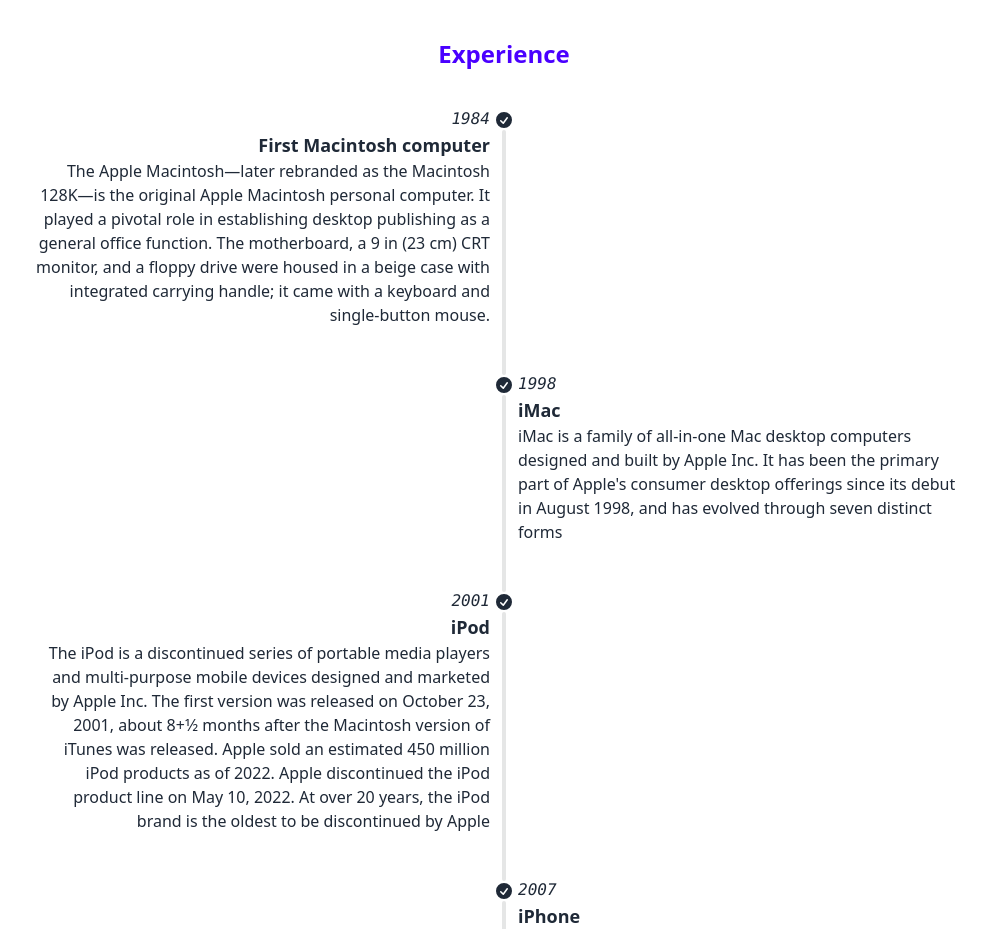
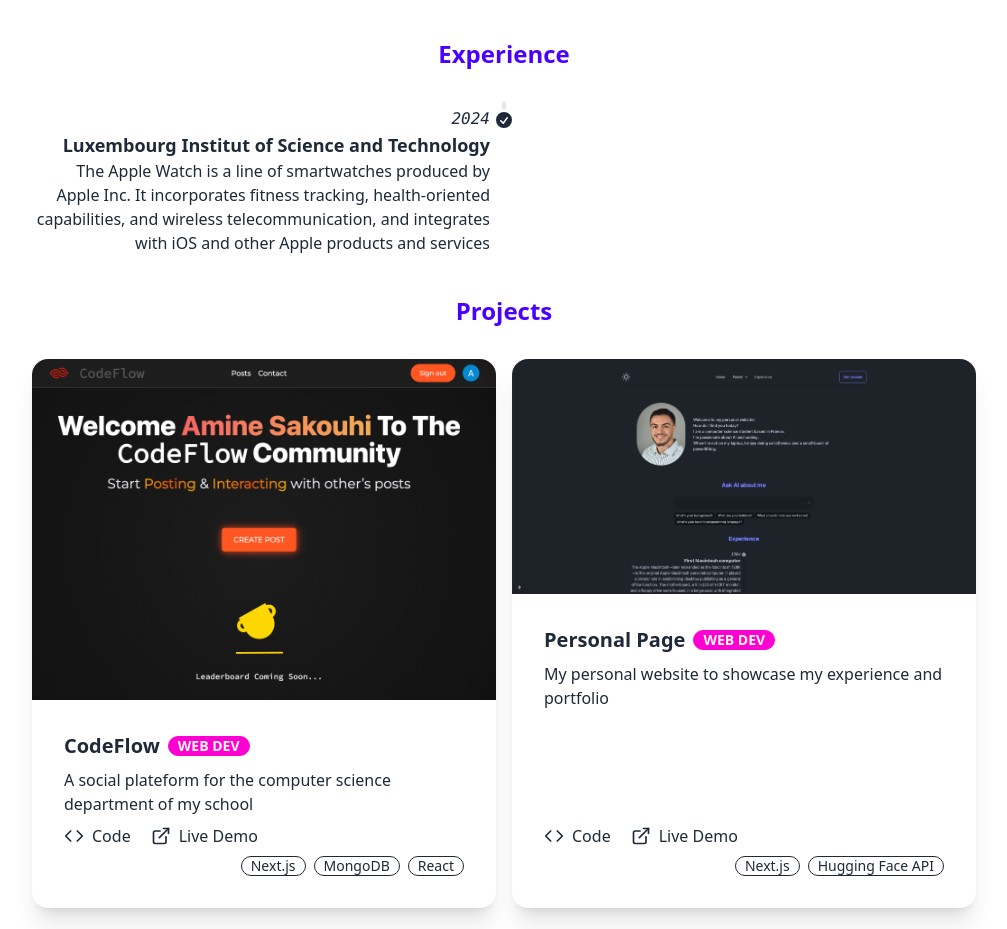
Before and after one commit to AmineSak/Personnal-website, a Next.js app: page / in a window 1280 px wide. Shown: the part 683-1612 px from the top of the page, without its empty margins (136-1143 px from the left). Built offline with nearby package versions, Linux system fonts and the light colour scheme.

Commit message:
added project

```diff
--- a/app/page.tsx
+++ b/app/page.tsx
@@ -136,14 +136,8 @@
           Projects
         </h1>
         <div className="grid justify-center grid-cols-1 md:grid-cols-2 gap-4 w-full mb-10">
-          {projects.map((project, index) => (
-            <>
-              <ProjectCard key={index} project={project} />
-              <ProjectCard key={index + 2} project={project} />
-              <ProjectCard key={index + 4} project={project} />
-              <ProjectCard key={index + 9} project={project} />
-              <ProjectCard key={index + 1} project={project} />
-            </>
+          {projects.map((project) => (
+            <ProjectCard key={project.id} project={project} />
           ))}
         </div>
       </div>
--- a/components/timeline.tsx
+++ b/components/timeline.tsx
@@ -1,117 +1,6 @@
 export default function Timeline() {
   return (
     <ul className="timeline timeline-snap-icon max-md:timeline-compact timeline-vertical">
-      <li>
-        <div className="timeline-middle">
-          <svg
-            xmlns="http://www.w3.org/2000/svg"
-            viewBox="0 0 20 20"
-            fill="currentColor"
-            className="h-5 w-5"
-          >
-            <path
-              fillRule="evenodd"
-              d="M10 18a8 8 0 100-16 8 8 0 000 16zm3.857-9.809a.75.75 0 00-1.214-.882l-3.483 4.79-1.88-1.88a.75.75 0 10-1.06 1.061l2.5 2.5a.75.75 0 001.137-.089l4-5.5z"
-              clipRule="evenodd"
-            />
-          </svg>
-        </div>
-        <div className="timeline-start mb-10 md:text-end">
-          <time className="font-mono italic">1984</time>
-          <div className="text-lg font-black">First Macintosh computer</div>
-          The Apple Macintosh—later rebranded as the Macintosh 128K—is the
-          original Apple Macintosh personal computer. It played a pivotal role
-          in establishing desktop publishing as a general office function. The
-          motherboard, a 9 in (23 cm) CRT monitor, and a floppy drive were
-          housed in a beige case with integrated carrying handle; it came with a
-          keyboard and single-button mouse.
-        </div>
-        <hr />
-      </li>
-      <li>
-        <hr />
-        <div className="timeline-middle">
-          <svg
-            xmlns="http://www.w3.org/2000/svg"
-            viewBox="0 0 20 20"
-            fill="currentColor"
-            className="h-5 w-5"
-          >
-            <path
-              fillRule="evenodd"
-              d="M10 18a8 8 0 100-16 8 8 0 000 16zm3.857-9.809a.75.75 0 00-1.214-.882l-3.483 4.79-1.88-1.88a.75.75 0 10-1.06 1.061l2.5 2.5a.75.75 0 001.137-.089l4-5.5z"
-              clipRule="evenodd"
-            />
-          </svg>
-        </div>
-        <div className="timeline-end md:mb-10">
-          <time className="font-mono italic">1998</time>
-          <div className="text-lg font-black">iMac</div>
-          iMac is a family of all-in-one Mac desktop computers designed and
-          built by Apple Inc. It has been the primary part of Apple's consumer
-          desktop offerings since its debut in August 1998, and has evolved
-          through seven distinct forms
-        </div>
-        <hr />
-      </li>
-      <li>
-        <hr />
-        <div className="timeline-middle">
-          <svg
-            xmlns="http://www.w3.org/2000/svg"
-            viewBox="0 0 20 20"
-            fill="currentColor"
-            className="h-5 w-5"
-          >
-            <path
-              fillRule="evenodd"
-              d="M10 18a8 8 0 100-16 8 8 0 000 16zm3.857-9.809a.75.75 0 00-1.214-.882l-3.483 4.79-1.88-1.88a.75.75 0 10-1.06 1.061l2.5 2.5a.75.75 0 001.137-.089l4-5.5z"
-              clipRule="evenodd"
-            />
-          </svg>
-        </div>
-        <div className="timeline-start mb-10 md:text-end">
-          <time className="font-mono italic">2001</time>
-          <div className="text-lg font-black">iPod</div>
-          The iPod is a discontinued series of portable media players and
-          multi-purpose mobile devices designed and marketed by Apple Inc. The
-          first version was released on October 23, 2001, about 8+1⁄2 months
-          after the Macintosh version of iTunes was released. Apple sold an
-          estimated 450 million iPod products as of 2022. Apple discontinued the
-          iPod product line on May 10, 2022. At over 20 years, the iPod brand is
-          the oldest to be discontinued by Apple
-        </div>
-        <hr />
-      </li>
-      <li>
-        <hr />
-        <div className="timeline-middle">
-          <svg
-            xmlns="http://www.w3.org/2000/svg"
-            viewBox="0 0 20 20"
-            fill="currentColor"
-            className="h-5 w-5"
-          >
-            <path
-              fillRule="evenodd"
-              d="M10 18a8 8 0 100-16 8 8 0 000 16zm3.857-9.809a.75.75 0 00-1.214-.882l-3.483 4.79-1.88-1.88a.75.75 0 10-1.06 1.061l2.5 2.5a.75.75 0 001.137-.089l4-5.5z"
-              clipRule="evenodd"
-            />
-          </svg>
-        </div>
-        <div className="timeline-end md:mb-10">
-          <time className="font-mono italic">2007</time>
-          <div className="text-lg font-black">iPhone</div>
-          iPhone is a line of smartphones produced by Apple Inc. that use
-          Apple's own iOS mobile operating system. The first-generation iPhone
-          was announced by then-Apple CEO Steve Jobs on January 9, 2007. Since
-          then, Apple has annually released new iPhone models and iOS updates.
-          As of November 1, 2018, more than 2.2 billion iPhones had been sold.
-          As of 2022, the iPhone accounts for 15.6% of global smartphone market
-          share
-        </div>
-        <hr />
-      </li>
       <li>
         <hr />
         <div className="timeline-middle">
--- a/lib/projects.ts
+++ b/lib/projects.ts
@@ -1,5 +1,6 @@
 import { Project } from "./types";
 import codeflow_pic from "@/public/assets/images/codeflow_pic.png";
+import website from "@/public/assets/images/website.png";
 
 export const projects: Project[] = [
   {
@@ -13,4 +14,14 @@
     image: codeflow_pic,
     field: "WEB DEV",
   },
+  {
+    id: 2,
+    title: "Personal Page",
+    description: "My personal website to showcase my experience and portfolio",
+    technologies: ["Next.js", "Hugging Face API"],
+    link: "https://www.aminesakouhi.com/",
+    github: "https://github.com/AmineSak/Personna-website",
+    image: website,
+    field: "WEB DEV",
+  },
 ];
```
Also changed, not shown: public/assets/images/website.png (added).
